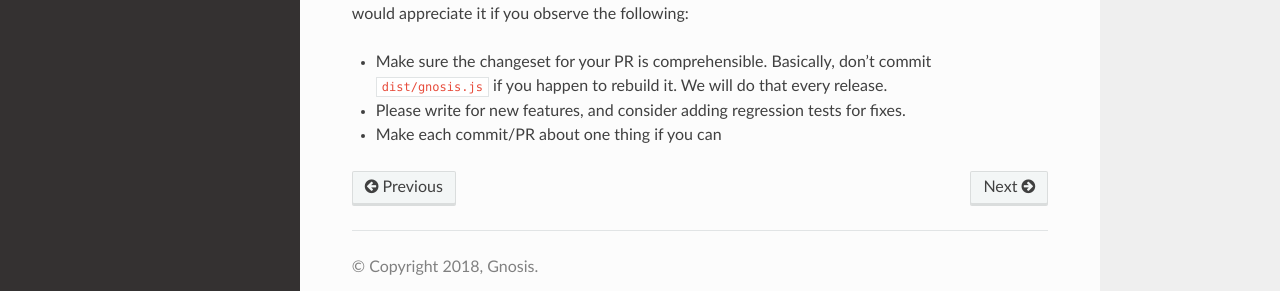
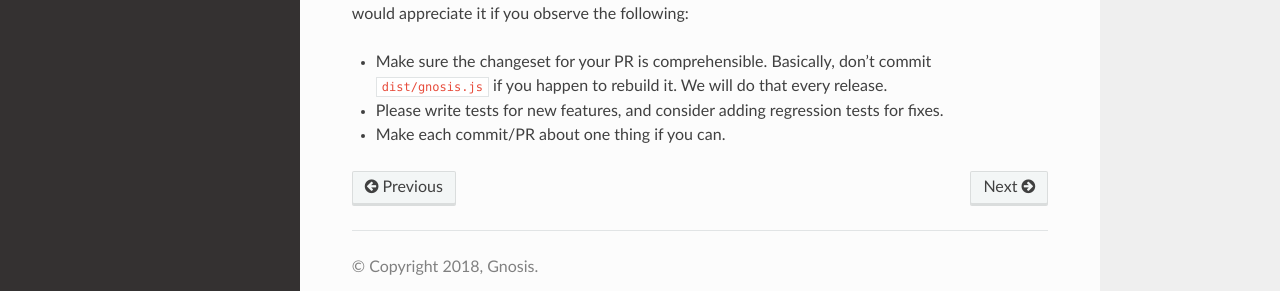
Before and after one commit to gnosis/pm-js, a Sphinx documentation site: the page built from docs/source/contributing-guide.md, in a window 1280 px wide and 900 px high, scrolled down 1480 px. Shown: the part 564-855 px from the top of the window. Built offline with Sphinx 7.4.7 and the Read the Docs theme 2.0.0, drawn with Linux system fonts in a browser that asks for light colours.

Commit message:
Update contributing-guide.md

```diff
--- a/docs/source/contributing-guide.md
+++ b/docs/source/contributing-guide.md
@@ -61,5 +61,5 @@ You can also spin up a documentation build watcher with `npm run docwatch`. The
 As long as we like your pull request, we promise we won't nitpick on little things. That said, we would appreciate it if you observe the following:
 
 * Make sure the changeset for your PR is comprehensible. Basically, don't commit `dist/gnosis.js` if you happen to rebuild it. We will do that every release.
-* Please write for new features, and consider adding regression tests for fixes.
-* Make each commit/PR about one thing if you can
+* Please write tests for new features, and consider adding regression tests for fixes.
+* Make each commit/PR about one thing if you can.
```
